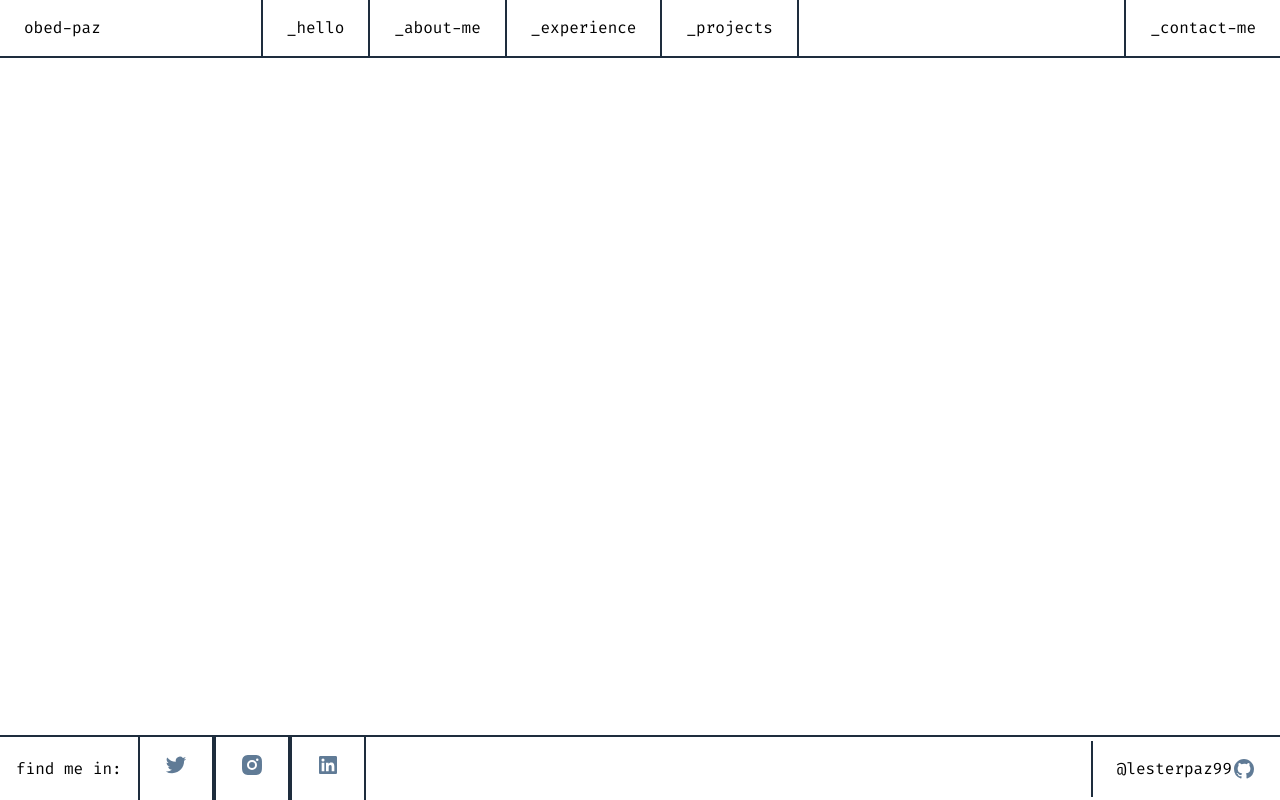
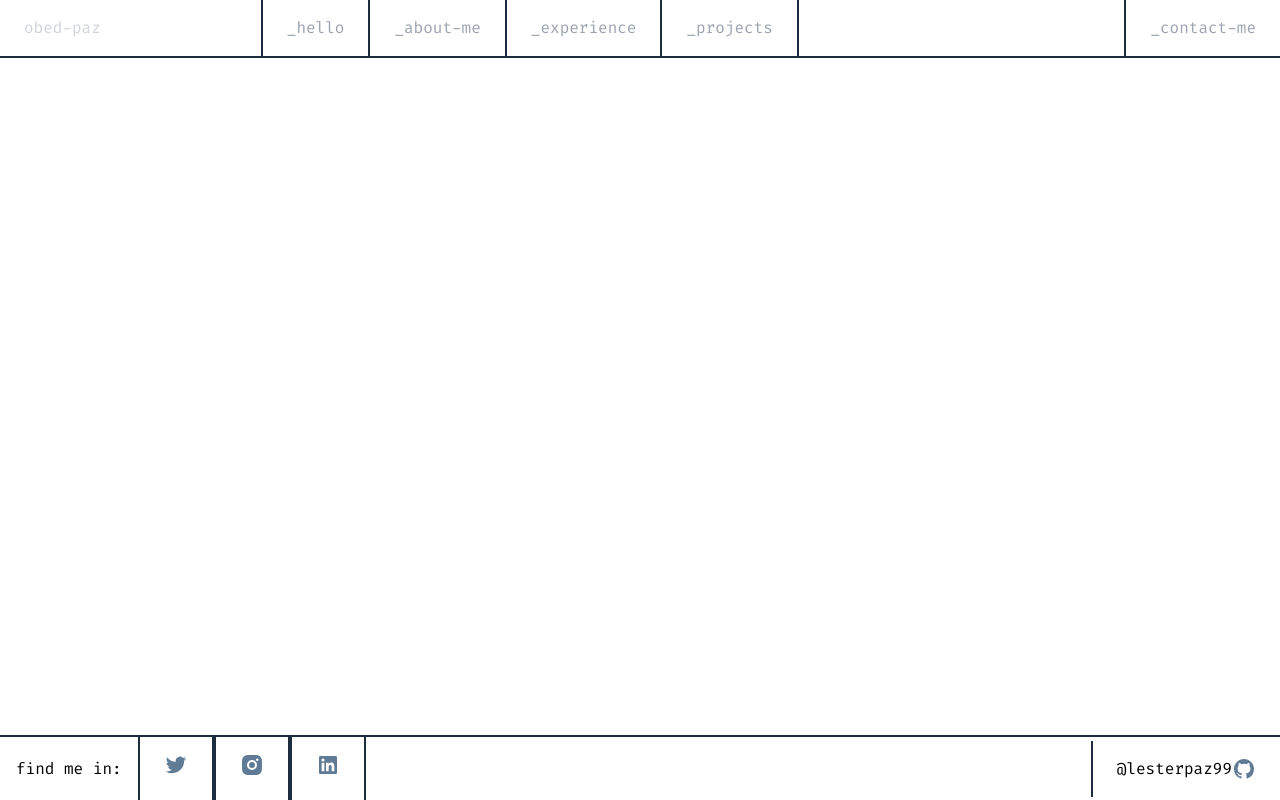
Before and after one commit to lesterpaz99/portfolio, a Next.js app: page / in a window 1280 px wide. Built offline with nearby package versions, Linux system fonts and the light colour scheme.

Commit message:
Add hover effects in the header

```diff
--- a/components/Header/index.tsx
+++ b/components/Header/index.tsx
@@ -1,17 +1,17 @@
 export const Header = () => {
   return (
-    <header className="w-full h-auto border-solid border-b-2 border-linesColor">
+    <header className="w-full h-auto border-solid border-b-2 border-linesColor text-gray-400">
       <nav className="flex justify-between items-center">
         <div className="flex items-center">
-          <p className="pr-40 pl-6">obed-paz</p>
+          <p className="pr-40 pl-6 py-4 text-gray-300">obed-paz</p>
           <ul className="flex">
-            <li className="px-6 py-4 border-x-2 border-solid border-linesColor">_hello</li>
-            <li className="px-6 py-4 border-r-2 border-solid border-linesColor">_about-me</li>
-            <li className="px-6 py-4 border-r-2 border-solid border-linesColor">_experience</li>
-            <li className="px-6 py-4 border-r-2 border-solid border-linesColor">_projects</li>
+            <li className="px-6 py-4 border-x-2 border-solid border-linesColor hover:text-white hover:border-b-4 hover:border-b-accentColor hover:cursor-pointer">_hello</li>
+            <li className="px-6 py-4 border-r-2 border-solid border-linesColor hover:text-white hover:border-b-4 hover:border-b-accentColor hover:cursor-pointer">_about-me</li>
+            <li className="px-6 py-4 border-r-2 border-solid border-linesColor hover:text-white hover:border-b-4 hover:border-b-accentColor hover:cursor-pointer">_experience</li>
+            <li className="px-6 py-4 border-r-2 border-solid border-linesColor hover:text-white hover:border-b-4 hover:border-b-accentColor hover:cursor-pointer">_projects</li>
           </ul>
         </div>
-        <div className="px-6 py-4 border-l-2 border-solid border-linesColor">
+        <div className="px-6 py-4 border-l-2 border-solid border-linesColor hover:border-b-accentColor hover:border-b-4 hover:text-white hover:cursor-pointer">
           <p>_contact-me</p>
         </div>
       </nav>
--- a/tailwind.config.js
+++ b/tailwind.config.js
@@ -10,7 +10,8 @@ module.exports = {
         primaryColor: '#011221',
         secondaryColor: '#4D5BCE',
         accentColor: '#43D9AD',
-        linesColor: '#1E2D3D'
+        linesColor: '#1E2D3D',
+        textColor: '#607B96',
       }
     },
   },
```
